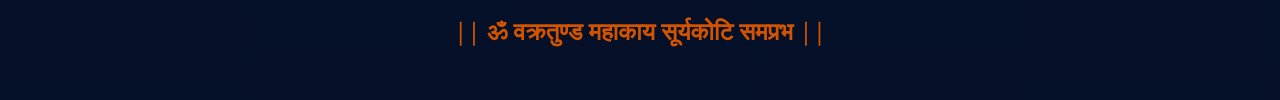
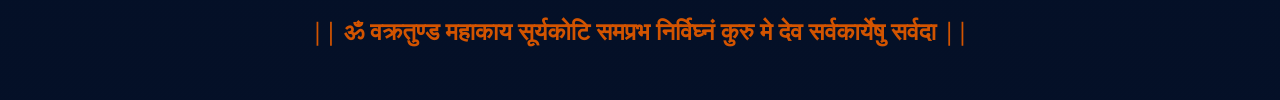
Before and after one commit to PavanKharsane/DevOps, a plain HTML site: page index.html in a window 1280 px wide. Shown: the part 211-311 px from the top of the page. Drawn offline with Linux system fonts and the light colour scheme.

Commit message:
Update index.html

```diff
--- a/index.html
+++ b/index.html
@@ -47,7 +47,8 @@
     <div style="text-align:center; margin-top:20px;">
         <img src="https://8412975127.s3.eu-north-1.amazonaws.com/bappa.jpg" alt="Lord Ganesha" style="max-width:250px; border-radius:12px;">
         <h2 style="font-family: 'Georgia', serif; margin-top:10px; color:#d35400;">
-            || ॐ वक्रतुण्ड महाकाय सूर्यकोटि समप्रभ ||
+            || ॐ वक्रतुण्ड महाकाय सूर्यकोटि समप्रभ
+                  निर्विघ्नं कुरु मे देव सर्वकार्येषु सर्वदा ||
         </h2>
     </div>
 
```
